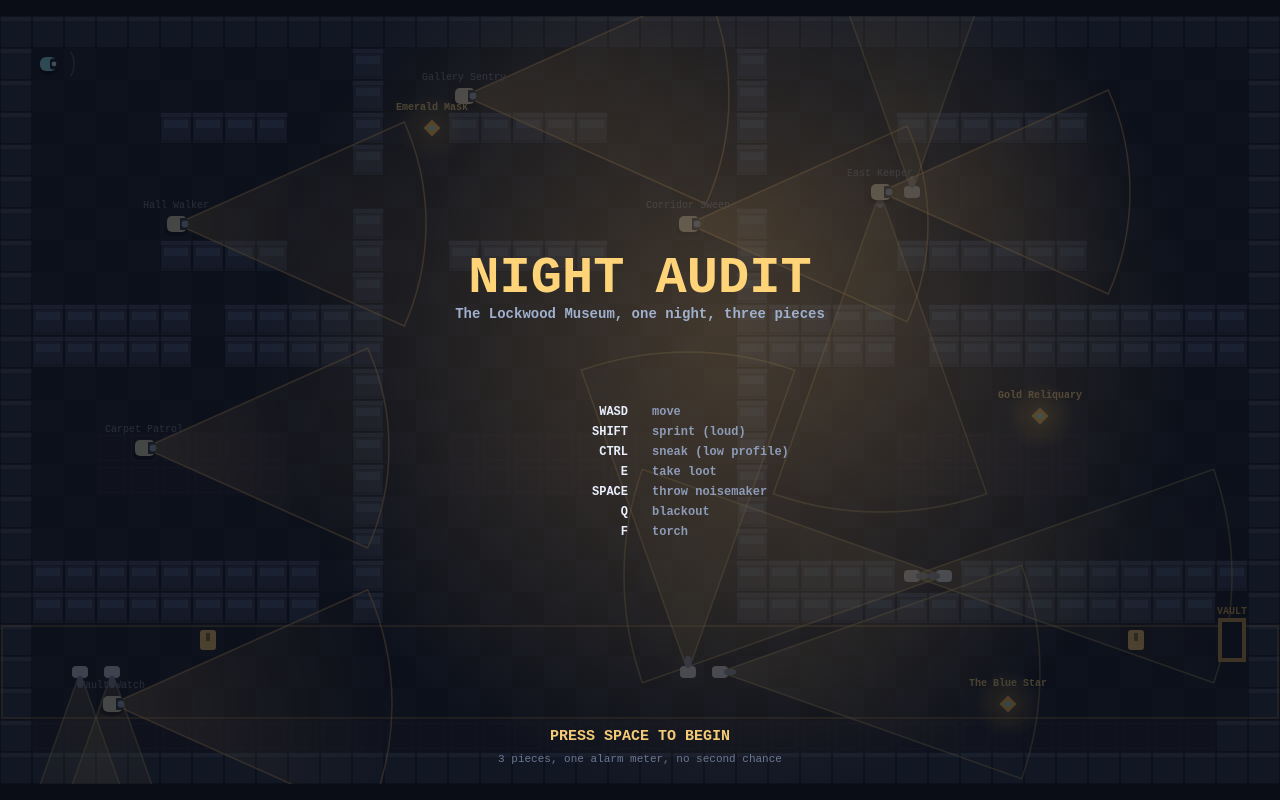
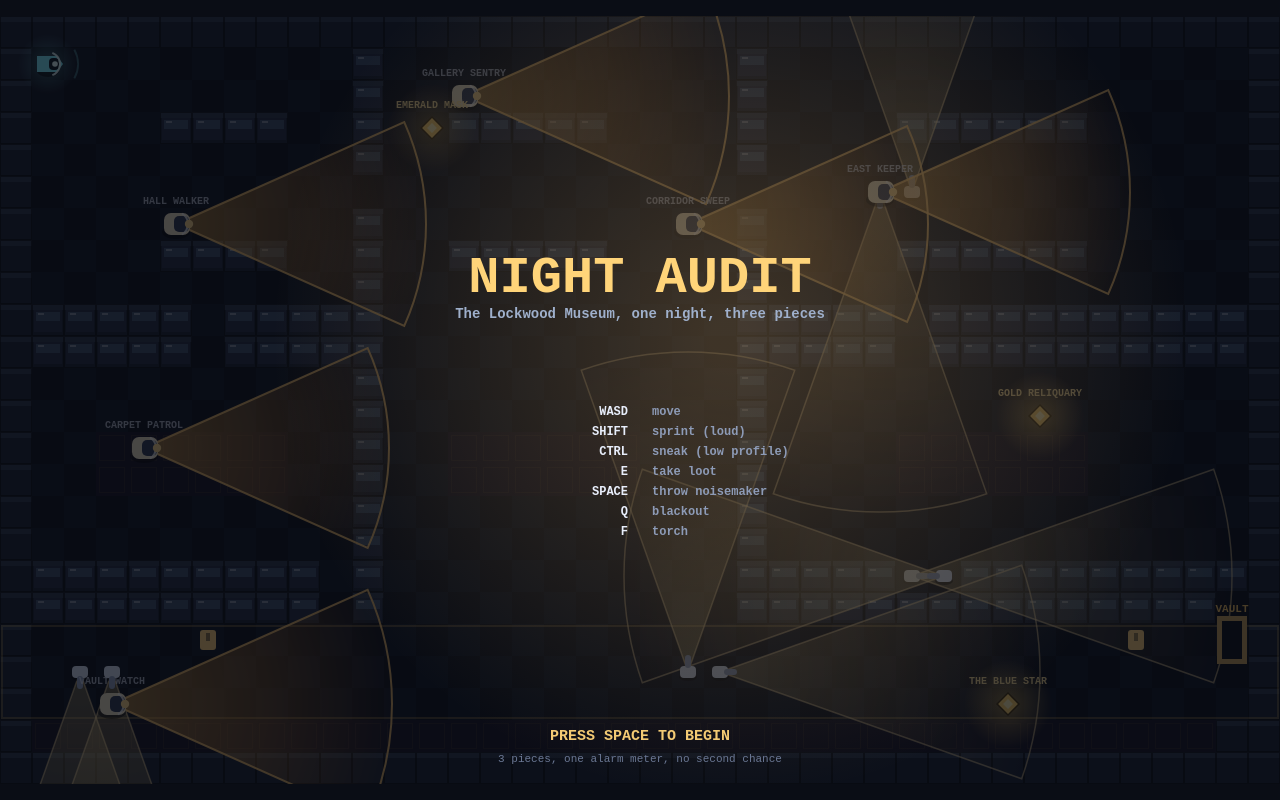
Before and after one commit to luanma-ai/night-audit, a plain HTML site: page game/index.html in a window 1280 px wide. Drawn offline with Linux system fonts and the light colour scheme; animation ran at ten frames a second.

Commit message:
Redraw the game for the judge's eye: hard amber cones on near-black floor, lit characters, and a poster cover

```diff
--- a/game/src/render.js
+++ b/game/src/render.js
@@ -1,25 +1,32 @@
-// Everything the player sees. The palette does the work: cool slate for safe floor,
-// amber pools for danger, warm gold for loot, so a glance reads the room before a
-// word is read. Drawn per frame onto one canvas with no images.
+// Everything the player sees.
+//
+// Rebuilt for the judge's eye (2026-11-22, third pass). The judge never plays the
+// game: it sees the cover fitted to 768x480 and the other stills in a row of
+// 256x160 cells. At that size a uniform dark-blue grid reads as mush, so the
+// palette now carries the whole story: near-black safe floor, hard amber danger,
+// hot gold loot. Characters are drawn large with a rim light so they survive the
+// shrink. Drawn per frame onto one canvas with no images.
 import { TILE, COLS, ROWS, W, H, config } from './config.js';
 import { map } from './world.js';
 import { clamp } from './geom.js';
 
 const PAL = {
-  floor: '#1b2130',
-  floorAlt: '#202839',
-  wall: '#2f3a52',
-  wallTop: '#43526f',
-  cover: '#3a4560',
-  carpet: '#241f33',
-  vault: '#24283a',
-  safe: 'rgba(120, 200, 255, 0.05)',
-  danger: 'rgba(255, 168, 72, 0.16)',
-  dangerEdge: 'rgba(255, 186, 96, 0.5)',
-  gold: '#ffc861',
-  thief: '#8ff0ff',
-  text: '#dfe7f5',
-  dim: '#7d8aa6',
+  floor: '#0b0e16',
+  floorAlt: '#10141f',
+  wall: '#1a2130',
+  wallTop: '#2b3648',
+  cover: '#232d40',
+  carpet: '#141220',
+  vault: '#0e1220',
+  gold: '#ffd166',
+  goldHot: '#fff3b0',
+  thief: '#7ff3ff',
+  thiefHot: '#e8ffff',
+  guard: '#f2e6c8',
+  alert: '#ff5a3c',
+  text: '#e8eefb',
+  dim: '#6b7894',
+  brass: '#c9a45a',
 };
 
 function roundRect(ctx, x, y, w, h, r) {
@@ -32,9 +39,21 @@ function roundRect(ctx, x, y, w, h, r) {
   ctx.closePath();
 }
 
+// A soft glow behind a thing, used for loot and the thief so they pop at thumbnail size.
+function glow(ctx, x, y, radius, inner, outer) {
+  const g = ctx.createRadialGradient(x, y, 2, x, y, radius);
+  g.addColorStop(0, inner);
+  g.addColorStop(1, outer);
+  ctx.fillStyle = g;
+  ctx.beginPath();
+  ctx.arc(x, y, radius, 0, Math.PI * 2);
+  ctx.fill();
+}
+
 function drawRoom(ctx) {
   ctx.fillStyle = PAL.floor;
   ctx.fillRect(0, 0, W, H);
+
   for (let y = 0; y < ROWS; y++) {
     for (let x = 0; x < COLS; x++) {
       const p = x + y * COLS;
@@ -44,8 +63,8 @@ function drawRoom(ctx) {
         ctx.fillStyle = PAL.wall;
         ctx.fillRect(px, py, TILE, TILE);
         ctx.fillStyle = PAL.wallTop;
-        ctx.fillRect(px, py, TILE, 5);
-        ctx.strokeStyle = 'rgba(10,14,22,0.55)';
+        ctx.fillRect(px, py, TILE, 6);
+        ctx.strokeStyle = 'rgba(0,0,0,0.6)';
         ctx.lineWidth = 1;
         ctx.strokeRect(px + 0.5, py + 0.5, TILE - 1, TILE - 1);
         continue;
@@ -53,40 +72,44 @@ function drawRoom(ctx) {
       ctx.fillStyle = (x + y) % 2 === 0 ? PAL.floor : PAL.floorAlt;
       ctx.fillRect(px, py, TILE, TILE);
       if (map.carpet[p]) {
-        ctx.fillStyle = PAL.vault;
+        ctx.fillStyle = PAL.carpet;
         ctx.fillRect(px, py, TILE, TILE);
-        ctx.strokeStyle = 'rgba(96, 116, 170, 0.16)';
+        ctx.strokeStyle = 'rgba(120, 90, 60, 0.18)';
         ctx.strokeRect(px + 3.5, py + 3.5, TILE - 7, TILE - 7);
       }
     }
   }
-  // the vault corridor gets a thick brass inlay so the exit reads as the goal
+
+  // the vault corridor: a brass inlay so the exit reads as the goal even tiny
   const vy = 19 * TILE;
-  ctx.strokeStyle = 'rgba(255, 200, 97, 0.28)';
+  ctx.strokeStyle = 'rgba(201, 164, 90, 0.35)';
   ctx.lineWidth = 2;
   ctx.strokeRect(2, vy + 2, W - 4, 3 * TILE - 4);
 }
 
+// Free-standing museum cases: glass tops over dark plinths, with a glint.
 function drawCoverCases(ctx) {
   for (let y = 0; y < ROWS; y++) {
     for (let x = 0; x < COLS; x++) {
       if (!map.solid[x + y * COLS]) continue;
       if (x === 0 || y === 0 || x === COLS - 1 || y === ROWS - 1) continue;
-      // the free-standing museum cases: glass tops over dark plinths
+      if (y > 18) continue;
       const px = x * TILE;
       const py = y * TILE;
-      if (y > 18) continue;
       ctx.fillStyle = PAL.cover;
       ctx.fillRect(px + 2, py + 6, TILE - 4, TILE - 10);
-      ctx.fillStyle = 'rgba(150, 210, 255, 0.18)';
-      ctx.fillRect(px + 4, py + 8, TILE - 8, 8);
+      ctx.fillStyle = 'rgba(150, 210, 255, 0.22)';
+      ctx.fillRect(px + 4, py + 8, TILE - 8, 9);
+      ctx.fillStyle = 'rgba(255, 255, 255, 0.35)';
+      ctx.fillRect(px + 6, py + 9, 6, 2);
     }
   }
 }
 
 function drawCone(ctx, src, angle, half, range, colour) {
-  const grad = ctx.createRadialGradient(src.x, src.y, 12, src.x, src.y, range);
+  const grad = ctx.createRadialGradient(src.x, src.y, 10, src.x, src.y, range);
   grad.addColorStop(0, colour.base);
+  grad.addColorStop(0.55, colour.mid);
   grad.addColorStop(1, colour.fade);
   ctx.fillStyle = grad;
   ctx.beginPath();
@@ -94,8 +117,9 @@ function drawCone(ctx, src, angle, half, range, colour) {
   ctx.arc(src.x, src.y, range, angle - half, angle + half);
   ctx.closePath();
   ctx.fill();
+
   ctx.strokeStyle = colour.edge;
-  ctx.lineWidth = 1.5;
+  ctx.lineWidth = colour.width || 2;
   ctx.beginPath();
   ctx.moveTo(src.x, src.y);
   ctx.arc(src.x, src.y, range, angle - half, angle + half);
@@ -103,87 +127,124 @@ function drawCone(ctx, src, angle, half, range, colour) {
   ctx.stroke();
 }
 
-const CONE_CALM = { base: 'rgba(255, 205, 130, 0.30)', fade: 'rgba(255, 190, 110, 0.0)', edge: 'rgba(255, 200, 120, 0.55)' };
-const CONE_SEEN = { base: 'rgba(255, 120, 90, 0.42)', fade: 'rgba(255, 90, 60, 0.0)', edge: 'rgba(255, 120, 90, 0.85)' };
+// Cones are the loudest thing on screen on purpose: at 256 px wide they are what
+// tells a judge this is a stealth game.
+const CONE_CALM = {
+  base: 'rgba(255, 186, 74, 0.55)',
+  mid: 'rgba(255, 168, 60, 0.30)',
+  fade: 'rgba(255, 150, 40, 0.02)',
+  edge: 'rgba(255, 200, 110, 0.85)',
+  width: 2,
+};
+const CONE_SEEN = {
+  base: 'rgba(255, 74, 44, 0.66)',
+  mid: 'rgba(255, 60, 40, 0.34)',
+  fade: 'rgba(255, 40, 20, 0.03)',
+  edge: 'rgba(255, 110, 80, 1)',
+  width: 2.5,
+};
+
+// A guard: body, rim light, a torch head. Big enough to read when shrunk.
+function drawGuard(ctx, g) {
+  ctx.save();
+  ctx.translate(g.x, g.y);
+  ctx.fillStyle = 'rgba(0,0,0,0.5)';
+  ctx.beginPath();
+  ctx.ellipse(0, 8, 14, 7, 0, 0, Math.PI * 2);
+  ctx.fill();
+  ctx.rotate(g.facing);
+
+  if (g.sees) glow(ctx, 6, 0, 34, 'rgba(255, 90, 60, 0.55)', 'rgba(255, 60, 30, 0)');
+
+  // shoulders
+  ctx.fillStyle = g.sees ? PAL.alert : PAL.guard;
+  roundRect(ctx, -12, -11, 26, 22, 7);
+  ctx.fill();
+  // cap/shako in a darker blue, reads as a uniform
+  ctx.fillStyle = '#2f3a52';
+  roundRect(ctx, -2, -8, 15, 16, 5);
+  ctx.fill();
+  // rim light along the leading edge
+  ctx.strokeStyle = g.sees ? 'rgba(255,220,200,0.95)' : 'rgba(255,255,255,0.75)';
+  ctx.lineWidth = 2;
+  ctx.beginPath();
+  ctx.arc(0, 0, 12, -1.05, 1.05);
+  ctx.stroke();
+  // torch
+  ctx.fillStyle = g.sees ? '#fff0c0' : '#ffd98a';
+  ctx.beginPath();
+  ctx.arc(13, 0, 4.2, 0, Math.PI * 2);
+  ctx.fill();
+  ctx.restore();
+
+  ctx.fillStyle = g.sees ? PAL.alert : 'rgba(220, 228, 245, 0.75)';
+  ctx.font = 'bold 10px ui-monospace, monospace';
+  ctx.textAlign = 'center';
+  ctx.fillText(g.name.toUpperCase(), g.x, g.y - 20);
+}
 
 function drawGuards(ctx, game) {
   for (const g of game.guards) {
     drawCone(ctx, g, g.facing, g.half, g.sight, g.sees ? CONE_SEEN : CONE_CALM);
   }
-  for (const g of game.guards) {
-    ctx.save();
-    ctx.translate(g.x, g.y);
-    ctx.fillStyle = 'rgba(0,0,0,0.35)';
-    ctx.beginPath();
-    ctx.ellipse(0, 6, 12, 6, 0, 0, Math.PI * 2);
-    ctx.fill();
-    ctx.rotate(g.facing);
-    ctx.fillStyle = g.sees ? '#ff8a6a' : '#e8e2cf';
-    roundRect(ctx, -9, -8, 20, 16, 5);
-    ctx.fill();
-    ctx.fillStyle = '#3a4358';
-    ctx.fillRect(4, -6, 7, 12);
-    ctx.fillStyle = g.sees ? '#ff5a3c' : '#9fb6d8';
-    ctx.beginPath();
-    ctx.arc(9, 0, 3.4, 0, Math.PI * 2);
-    ctx.fill();
-    ctx.restore();
-    ctx.fillStyle = PAL.dim;
-    ctx.font = '10px ui-monospace, monospace';
-    ctx.textAlign = 'center';
-    ctx.fillText(g.name, g.x, g.y - 16);
-  }
+  for (const g of game.guards) drawGuard(ctx, g);
 }
 
 function drawCameras(ctx, game) {
   for (const c of game.cameras) {
     if (c.down <= 0) {
-      drawCone(ctx, c, c.facing, 0.34, c.range, c.sees ? CONE_SEEN : { base: 'rgba(255, 226, 150, 0.20)', fade: 'rgba(255, 210, 120, 0.0)', edge: 'rgba(255, 220, 140, 0.40)' });
+      drawCone(ctx, c, c.facing, 0.34, c.range, c.sees ? CONE_SEEN : {
+        base: 'rgba(255, 228, 150, 0.34)',
+        mid: 'rgba(255, 210, 120, 0.16)',
+        fade: 'rgba(255, 200, 110, 0.0)',
+        edge: 'rgba(255, 224, 160, 0.55)',
+        width: 1.5,
+      });
     }
     ctx.save();
     ctx.translate(c.x, c.y);
-    ctx.fillStyle = c.down > 0 ? '#3d4459' : '#c9d6ea';
+    ctx.fillStyle = 'rgba(0,0,0,0.5)';
+    ctx.beginPath();
+    ctx.ellipse(0, 5, 9, 4, 0, 0, Math.PI * 2);
+    ctx.fill();
+    ctx.fillStyle = c.down > 0 ? '#3d4459' : '#dbe6f7';
     roundRect(ctx, -8, -6, 16, 12, 4);
     ctx.fill();
     ctx.rotate(c.facing);
-    ctx.fillStyle = c.down > 0 ? '#555d75' : '#7f8fb0';
-    roundRect(ctx, 4, -3, 12, 6, 3);
+    ctx.fillStyle = c.down > 0 ? '#555d75' : '#93a4c4';
+    roundRect(ctx, 4, -3, 13, 6, 3);
     ctx.fill();
     ctx.restore();
     if (c.down > 0) {
-      ctx.fillStyle = 'rgba(120, 140, 180, 0.9)';
+      ctx.fillStyle = 'rgba(120, 140, 180, 0.95)';
       ctx.font = 'bold 9px ui-monospace, monospace';
       ctx.textAlign = 'center';
-      ctx.fillText('OFF', c.x, c.y - 10);
+      ctx.fillText('OFF', c.x, c.y - 11);
     }
   }
 }
 
+// Loot is the only warm-gold thing on the floor, so it pulls the eye at any size.
 function drawLoot(ctx, game) {
   for (const l of game.state.loot) {
     if (l.taken) continue;
-    const pulse = 0.6 + 0.4 * Math.sin(game.state.time * 3 + l.id);
-    const grad = ctx.createRadialGradient(l.x, l.y, 2, l.x, l.y, 34);
-    grad.addColorStop(0, `rgba(255, 210, 110, ${0.42 * pulse})`);
-    grad.addColorStop(1, 'rgba(255, 200, 90, 0)');
-    ctx.fillStyle = grad;
-    ctx.beginPath();
-    ctx.arc(l.x, l.y, 34, 0, Math.PI * 2);
-    ctx.fill();
+    const pulse = 0.65 + 0.35 * Math.sin(game.state.time * 3 + l.id);
+    glow(ctx, l.x, l.y, 44, `rgba(255, 209, 102, ${0.5 * pulse})`, 'rgba(255, 200, 90, 0)');
     ctx.save();
     ctx.translate(l.x, l.y);
+    // a diamond with a bright core and a dark outline so it survives shrinking
     ctx.rotate(Math.PI / 4);
+    ctx.fillStyle = 'rgba(60, 40, 0, 0.8)';
+    ctx.fillRect(-8.5, -8.5, 17, 17);
     ctx.fillStyle = PAL.gold;
-    ctx.fillRect(-6, -6, 12, 12);
+    ctx.fillRect(-7, -7, 14, 14);
+    ctx.fillStyle = PAL.goldHot;
+    ctx.fillRect(-3.5, -3.5, 7, 7);
     ctx.restore();
-    ctx.fillStyle = PAL.thief;
-    ctx.beginPath();
-    ctx.arc(l.x, l.y, 2.6, 0, Math.PI * 2);
-    ctx.fill();
-    ctx.fillStyle = 'rgba(255, 220, 140, 0.92)';
+    ctx.fillStyle = 'rgba(255, 226, 150, 0.95)';
     ctx.font = 'bold 10px ui-monospace, monospace';
     ctx.textAlign = 'center';
-    ctx.fillText(l.name, l.x, l.y - 18);
+    ctx.fillText(l.name.toUpperCase(), l.x, l.y - 20);
   }
 }
 
@@ -200,111 +261,126 @@ function drawBreakers(ctx, game) {
 function drawExit(ctx, game) {
   const d = map.vaultDoor;
   const open = game.state.vault.open;
-  ctx.fillStyle = open ? '#79d48c' : '#c9a45a';
-  ctx.fillRect(d.x - 14, d.y - 22, 28, 44);
-  ctx.fillStyle = open ? '#0f2a1c' : '#1b2130';
-  ctx.fillRect(d.x - 10, d.y - 18, 20, 36);
-  ctx.fillStyle = open ? 'rgba(121, 212, 140, 0.95)' : 'rgba(255, 200, 97, 0.85)';
-  ctx.font = 'bold 10px ui-monospace, monospace';
+  if (open) glow(ctx, d.x, d.y, 52, 'rgba(121, 212, 140, 0.55)', 'rgba(121, 212, 140, 0)');
+  ctx.fillStyle = open ? '#79d48c' : PAL.brass;
+  ctx.fillRect(d.x - 15, d.y - 24, 30, 48);
+  ctx.fillStyle = open ? '#0f2a1c' : '#0b0e16';
+  ctx.fillRect(d.x - 10, d.y - 19, 20, 38);
+  ctx.fillStyle = open ? 'rgba(140, 240, 170, 1)' : 'rgba(255, 200, 97, 0.95)';
+  ctx.font = 'bold 11px ui-monospace, monospace';
   ctx.textAlign = 'center';
-  ctx.fillText(open ? 'EXIT OPEN' : 'VAULT', d.x, d.y - 26);
+  ctx.fillText(open ? 'EXIT' : 'VAULT', d.x, d.y - 28);
 }
 
+// The thief: bright cyan against a near-black floor, with a rim light and a soft
+// halo, so it is the first thing found in a shrunken frame.
 function drawThief(ctx, game) {
   const p = game.player;
-  ctx.fillStyle = 'rgba(0,0,0,0.4)';
+  const caught = game.state.phase === 'caught';
+  glow(ctx, p.x, p.y, 30, caught ? 'rgba(255, 90, 60, 0.4)' : 'rgba(127, 243, 255, 0.30)', 'rgba(127, 243, 255, 0)');
+
+  ctx.fillStyle = 'rgba(0,0,0,0.55)';
   ctx.beginPath();
-  ctx.ellipse(p.x, p.y + 6, 9, 5, 0, 0, Math.PI * 2);
+  ctx.ellipse(p.x, p.y + 7, 11, 6, 0, 0, Math.PI * 2);
   ctx.fill();
+
   ctx.save();
   ctx.translate(p.x, p.y);
   ctx.rotate(p.facing);
-  ctx.fillStyle = game.state.phase === 'caught' ? '#ff7a5a' : PAL.thief;
-  roundRect(ctx, -8, -7, 17, 14, 6);
+  // a hooded thief: pointed hood, cloak, bright eye line
+  ctx.fillStyle = caught ? PAL.alert : PAL.thief;
+  ctx.beginPath();
+  ctx.moveTo(-11, -8);
+  ctx.lineTo(9, -8);
+  ctx.lineTo(15, 0);
+  ctx.lineTo(9, 8);
+  ctx.lineTo(-11, 8);
+  ctx.closePath();
   ctx.fill();
-  ctx.fillStyle = '#16202f';
-  roundRect(ctx, 2, -5.5, 8, 11, 3);
+  ctx.fillStyle = '#0b1620';
+  roundRect(ctx, 1, -6, 10, 12, 4);
   ctx.fill();
-  ctx.fillStyle = '#d8f7ff';
+  ctx.fillStyle = PAL.thiefHot;
   ctx.beginPath();
-  ctx.arc(6, 0, 2.4, 0, Math.PI * 2);
+  ctx.arc(7, 0, 2.8, 0, Math.PI * 2);
   ctx.fill();
+  ctx.strokeStyle = caught ? 'rgba(255,220,200,1)' : 'rgba(232, 255, 255, 0.9)';
+  ctx.lineWidth = 2;
+  ctx.beginPath();
+  ctx.arc(0, 0, 12, -1.2, 1.2);
+  ctx.stroke();
   ctx.restore();
+
   if (game.player.torch) {
-    ctx.strokeStyle = 'rgba(143, 240, 255, 0.30)';
-    ctx.lineWidth = 1.5;
+    ctx.strokeStyle = 'rgba(127, 243, 255, 0.35)';
+    ctx.lineWidth = 2;
     ctx.beginPath();
-    ctx.arc(p.x, p.y, 26, p.facing - 0.5, p.facing + 0.5);
+    ctx.arc(p.x, p.y, 30, p.facing - 0.5, p.facing + 0.5);
     ctx.stroke();
   }
 }
 
 function drawHud(ctx, game) {
   const s = game.state;
-  // alarm meter, top centre
   const mw = 300;
   const mx = (W - mw) / 2;
-  ctx.fillStyle = 'rgba(12, 16, 26, 0.82)';
-  roundRect(ctx, mx - 10, 12, mw + 20, 30, 6);
+  ctx.fillStyle = 'rgba(6, 9, 15, 0.9)';
+  roundRect(ctx, mx - 12, 10, mw + 24, 34, 8);
   ctx.fill();
-  ctx.fillStyle = '#2a3145';
-  roundRect(ctx, mx, 26, mw, 10, 5);
+  ctx.fillStyle = '#1a2130';
+  roundRect(ctx, mx, 27, mw, 11, 6);
   ctx.fill();
   const t = s.alarm / 100;
-  const col = t > 0.75 ? '#ff5a3c' : t > 0.4 ? '#ffa04a' : '#79d48c';
+  const col = t > 0.75 ? PAL.alert : t > 0.4 ? '#ffa04a' : '#79d48c';
   ctx.fillStyle = col;
-  roundRect(ctx, mx, 26, Math.max(6, mw * t), 10, 5);
+  roundRect(ctx, mx, 27, Math.max(7, mw * t), 11, 6);
   ctx.fill();
   ctx.fillStyle = PAL.text;
-  ctx.font = 'bold 11px ui-monospace, monospace';
+  ctx.font = 'bold 12px ui-monospace, monospace';
   ctx.textAlign = 'left';
   ctx.fillText('ALARM', mx, 22);
   ctx.textAlign = 'right';
   ctx.fillText(`${Math.round(s.alarm)}%`, mx + mw, 22);
 
-  // loot tracker, top left
   ctx.textAlign = 'left';
-  ctx.fillStyle = 'rgba(12, 16, 26, 0.82)';
-  roundRect(ctx, 14, 12, 210, 30, 6);
+  ctx.fillStyle = 'rgba(6, 9, 15, 0.9)';
+  roundRect(ctx, 14, 10, 216, 34, 8);
   ctx.fill();
   for (let i = 0; i < config.lootGoal; i++) {
     const taken = i < s.carried;
-    ctx.fillStyle = taken ? PAL.gold : '#39415a';
+    ctx.fillStyle = taken ? PAL.gold : '#2b3648';
     ctx.save();
-    ctx.translate(34 + i * 22, 27);
+    ctx.translate(36 + i * 24, 27);
     ctx.rotate(Math.PI / 4);
-    ctx.fillRect(-5, -5, 10, 10);
+    ctx.fillRect(-6, -6, 12, 12);
     ctx.restore();
   }
   ctx.fillStyle = PAL.text;
-  ctx.font = 'bold 11px ui-monospace, monospace';
-  ctx.fillText(`LOOT ${s.carried}/${config.lootGoal}`, 106, 31);
+  ctx.font = 'bold 12px ui-monospace, monospace';
+  ctx.fillText(`LOOT ${s.carried}/${config.lootGoal}`, 112, 32);
 
-  // tools, top right
-  ctx.fillStyle = 'rgba(12, 16, 26, 0.82)';
-  roundRect(ctx, W - 236, 12, 222, 30, 6);
+  ctx.fillStyle = 'rgba(6, 9, 15, 0.9)';
+  roundRect(ctx, W - 250, 10, 236, 34, 8);
   ctx.fill();
   ctx.fillStyle = PAL.text;
   ctx.font = 'bold 11px ui-monospace, monospace';
-  ctx.fillText(`SPACE noisemaker x${s.tools.noisemaker}`, W - 226, 31);
+  ctx.fillText(`SPACE noisemaker x${s.tools.noisemaker}`, W - 238, 26);
   ctx.fillStyle = s.blackout > 0 ? '#79d48c' : PAL.dim;
-  ctx.fillText(`Q blackout ${s.blackout > 0 ? Math.ceil(s.blackout) + 's' : 'x' + s.tools.blackout}`, W - 226, 44);
+  ctx.fillText(`Q blackout ${s.blackout > 0 ? Math.ceil(s.blackout) + 's' : 'x' + s.tools.blackout}`, W - 238, 40);
 
-  // messages, bottom
   ctx.textAlign = 'center';
   ctx.font = 'bold 13px ui-monospace, monospace';
   s.messages.forEach((m, i) => {
     const a = clamp((m.life - m.age) / 0.8, 0, 1);
-    ctx.fillStyle = `rgba(223, 231, 245, ${a * (1 - i * 0.22)})`;
+    ctx.fillStyle = `rgba(232, 238, 251, ${a * (1 - i * 0.22)})`;
     ctx.fillText(m.text, W / 2, H - 54 - i * 18);
   });
 
-  // prompt near a piece of loot
   const near = game.nearestLoot();
   if (near && s.phase === 'play') {
-    ctx.fillStyle = 'rgba(255, 232, 170, 0.95)';
-    ctx.font = 'bold 12px ui-monospace, monospace';
-    ctx.fillText('[E]  take it', near.x, near.y + 34);
+    ctx.fillStyle = 'rgba(255, 232, 170, 0.98)';
+    ctx.font = 'bold 13px ui-monospace, monospace';
+    ctx.fillText('[E]  take it', near.x, near.y + 36);
   }
 }
 
@@ -331,26 +407,27 @@ export function draw(ctx, game) {
   drawExit(ctx, game);
   drawThief(ctx, game);
   drawHud(ctx, game);
+
   if (game.state.phase === 'caught') {
-    ctx.fillStyle = 'rgba(40, 0, 0, 0.55)';
+    ctx.fillStyle = 'rgba(50, 0, 0, 0.62)';
     ctx.fillRect(0, 0, W, H);
-    ctx.fillStyle = '#ff8a6a';
-    ctx.font = 'bold 34px ui-monospace, monospace';
+    ctx.fillStyle = PAL.alert;
+    ctx.font = 'bold 40px ui-monospace, monospace';
     ctx.textAlign = 'center';
     ctx.fillText('ALARM SOUNDED', W / 2, H / 2 - 10);
     ctx.fillStyle = PAL.text;
-    ctx.font = 'bold 13px ui-monospace, monospace';
-    ctx.fillText(`${game.state.caughtBy} caught you. Press R.`, W / 2, H / 2 + 22);
+    ctx.font = 'bold 14px ui-monospace, monospace';
+    ctx.fillText(`${game.state.caughtBy} caught you. Press R.`, W / 2, H / 2 + 26);
   }
   if (game.state.phase === 'escaped') {
-    ctx.fillStyle = 'rgba(8, 20, 18, 0.55)';
+    ctx.fillStyle = 'rgba(6, 24, 18, 0.62)';
     ctx.fillRect(0, 0, W, H);
     ctx.fillStyle = PAL.gold;
-    ctx.font = 'bold 34px ui-monospace, monospace';
+    ctx.font = 'bold 40px ui-monospace, monospace';
     ctx.textAlign = 'center';
     ctx.fillText('CLEAN GETAWAY', W / 2, H / 2 - 10);
     ctx.fillStyle = PAL.text;
-    ctx.font = 'bold 13px ui-monospace, monospace';
-    ctx.fillText(`All three pieces, out in ${game.state.time.toFixed(1)}s. Press R.`, W / 2, H / 2 + 22);
+    ctx.font = 'bold 14px ui-monospace, monospace';
+    ctx.fillText(`All three pieces, out in ${game.state.time.toFixed(1)}s. Press R.`, W / 2, H / 2 + 26);
   }
 }
```
Also changed, not shown: game/src/cover.js (added, +123 -0 lines), work/cover.html (+5 -10 lines), work/sheet.html (added, +14 -0 lines), work/sheet.mjs (added, +43 -0 lines), screenshots/1-title.jpg, screenshots/2-play.jpg, screenshots/3-caught.jpg, screenshots/4-escape.jpg.
